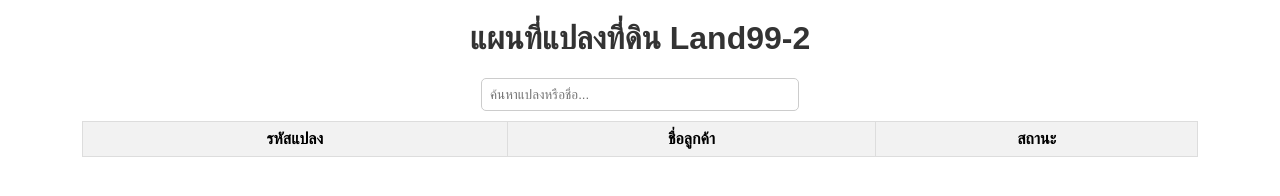
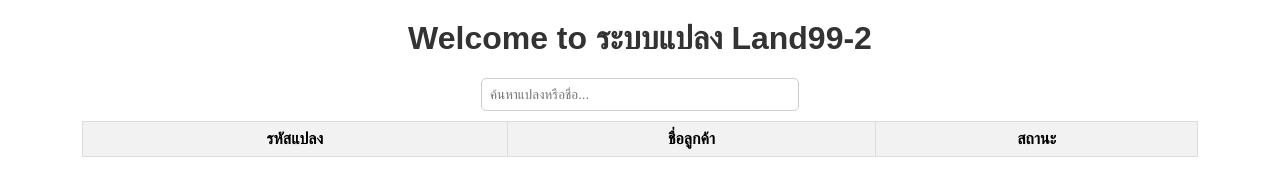
Before and after one commit to LawKeng/Land99-2, a plain HTML site: page index.html in a window 1280 px wide. Drawn offline with Linux system fonts and the light colour scheme; no server answers.

Commit message:
index.html

```diff
--- a/index.html
+++ b/index.html
@@ -7,7 +7,8 @@
   <link rel="stylesheet" href="style.css">
 </head>
 <body>
-  <h1>แผนที่แปลงที่ดิน Land99-2</h1>
+
+  <h1>Welcome to ระบบแปลง Land99-2</h1>
 
   <div id="map-container">
     <object data="LandPlan.svg" type="image/svg+xml" width="100%" height="600px"></object>
@@ -24,7 +25,7 @@
         </tr>
       </thead>
       <tbody>
-        <!-- ตารางข้อมูลจะแสดงตรงนี้ -->
+        <!-- ตารางข้อมูลจะถูกเติมที่นี่โดย app.js -->
       </tbody>
     </table>
   </div>
@@ -33,9 +34,13 @@
     <button id="logoutBtn">Logout</button>
   </div>
 
+  <!-- สำคัญที่สุด: โหลด Firebase SDK ก่อน -->
   <script src="https://www.gstatic.com/firebasejs/8.10.0/firebase-app.js"></script>
   <script src="https://www.gstatic.com/firebasejs/8.10.0/firebase-auth.js"></script>
+
+  <!-- แล้วค่อยโหลดไฟล์ของเรา -->
   <script src="firebase-config.js"></script>
   <script src="app.js"></script>
+
 </body>
 </html>
```
